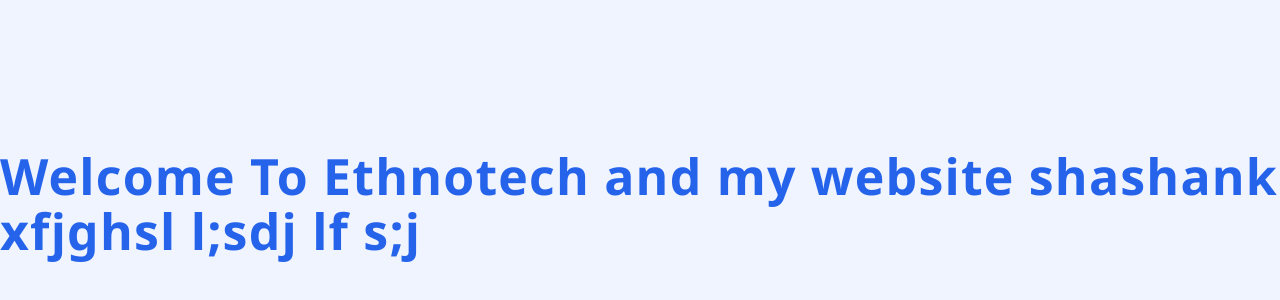
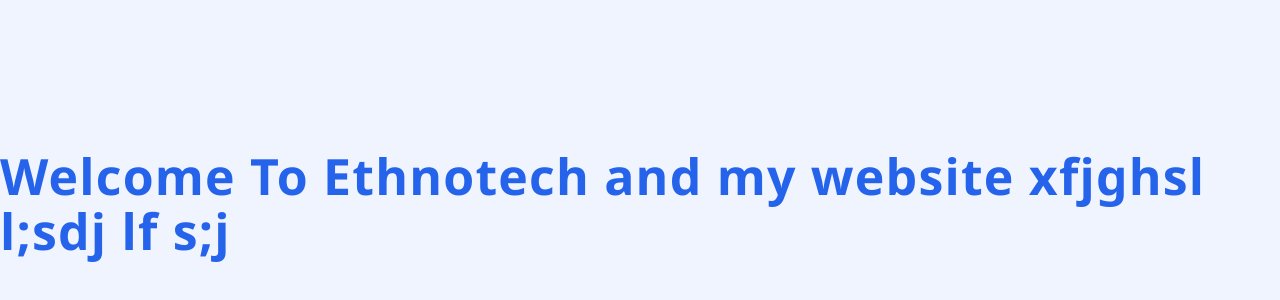
Before and after one commit to shashank-kodiya/ci-ci-pipeline, a React (Vite) app: page / in a window 1280 px wide. Shown: the part 196-496 px from the top of the page. Built offline with nearby package versions, Linux system fonts and the light colour scheme.

Commit message:
Fix typo in welcome message

```diff
--- a/src/App.jsx
+++ b/src/App.jsx
@@ -20,7 +20,7 @@
           letterSpacing: "1.2px"
         }}
       >
-        Welcome To Ethnotech  and my website shashank xfjghsl l;sdj lf s;j
+        Welcome To Ethnotech  and my website xfjghsl l;sdj lf s;j
       </h1>
     </div>
   );
```
